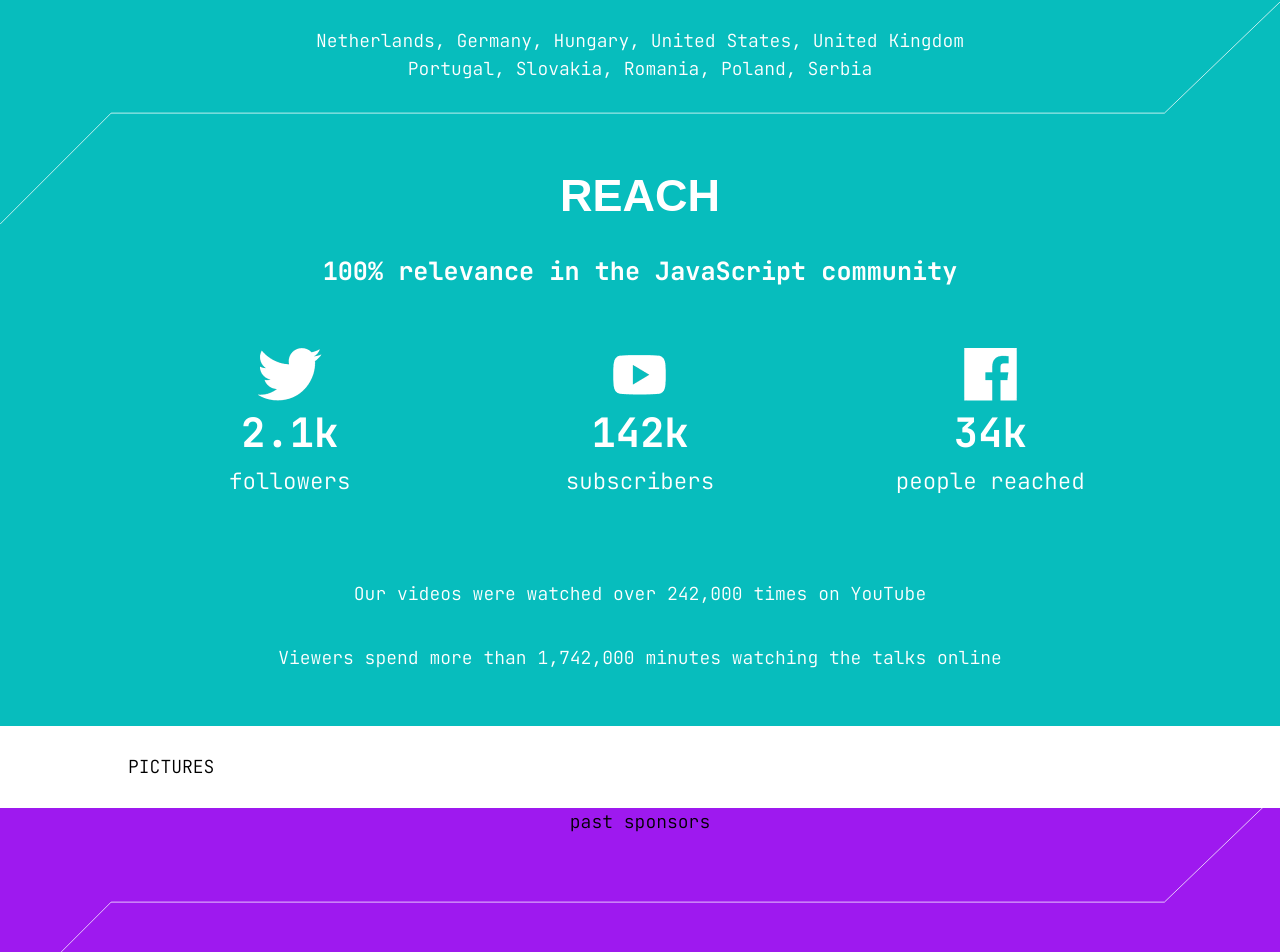
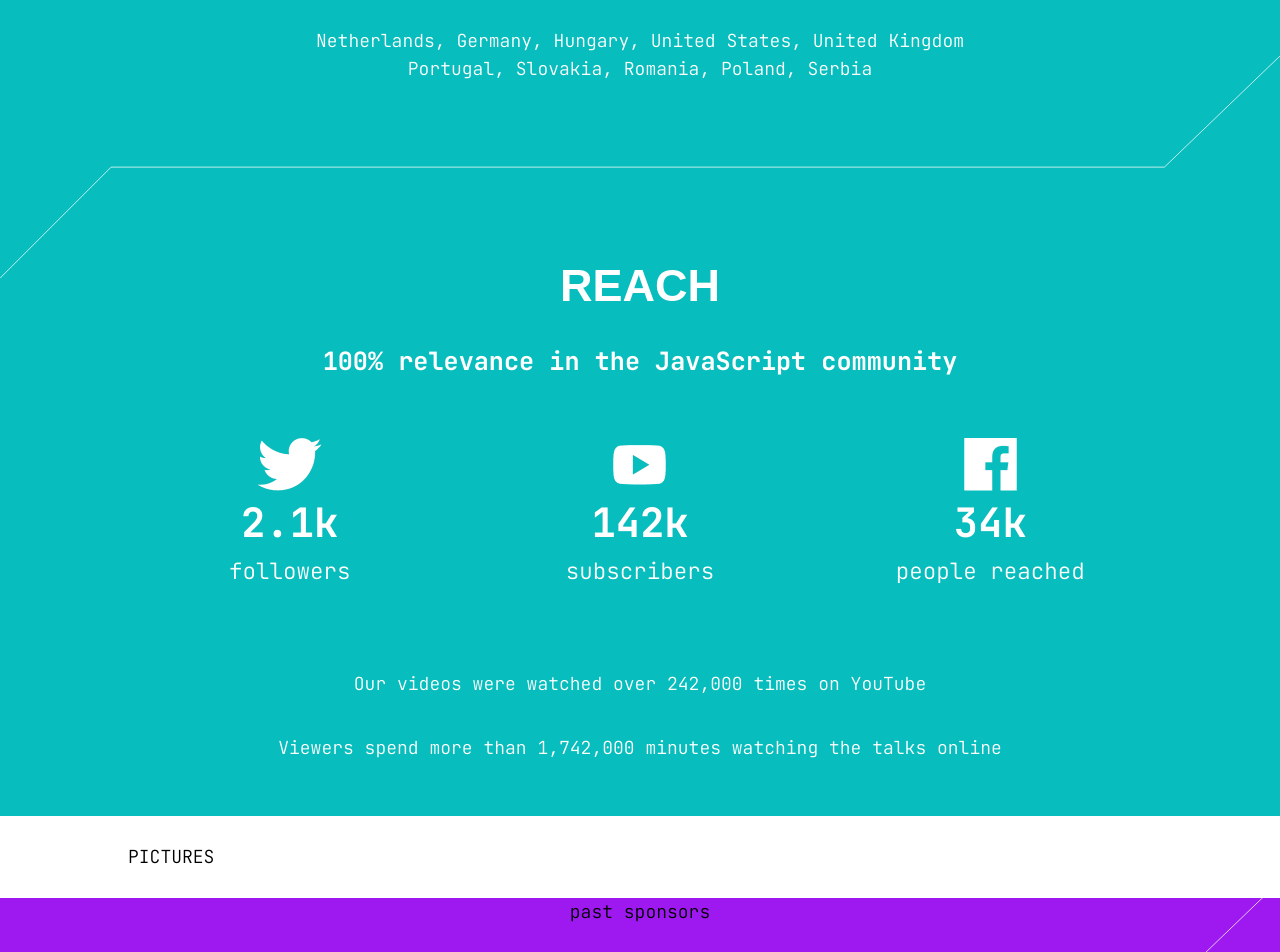
Before and after one commit to JSConfBp/2024.jsconfbp.com, a Next.js app: page /sponsors in a window 1280 px wide. Shown: the part 2583-3535 px from the top of the page. Built offline with nearby package versions, Linux system fonts and the light colour scheme; a web font is replaced by a local one.

Commit message:
top countries <> reach spacing fix

```diff
--- a/pages/sponsors.tsx
+++ b/pages/sponsors.tsx
@@ -140,7 +140,7 @@ function Sponsors() {
                             </div>
                         </div>
                     </div>
-                    <div id="top-countries" className="col center w-80vw mt-3 mb-n3">
+                    <div id="top-countries" className="col center w-80vw mt-3">
                         <h1 className="color-bg">Top countries</h1>
                         <p className="color-bg">
                             Netherlands, Germany, Hungary, United States, United Kingdom
@@ -149,7 +149,7 @@ function Sponsors() {
                         </p>
                     </div>
                     <Divider type="sym" color="background" />
-                    <div id="reach" className="w-80vw col center gap-1p5 mt-n1 ">
+                    <div id="reach" className="w-80vw col center gap-1p5 mt-1">
                         <h1 className="center color-bg">REACH</h1>
                         <h3 className="center color-bg">100% relevance in the JavaScript community</h3>
                         <div className={`col md-row center gap-1p5 w-100p py-2 ${styles.reach_icons}`}>
```
